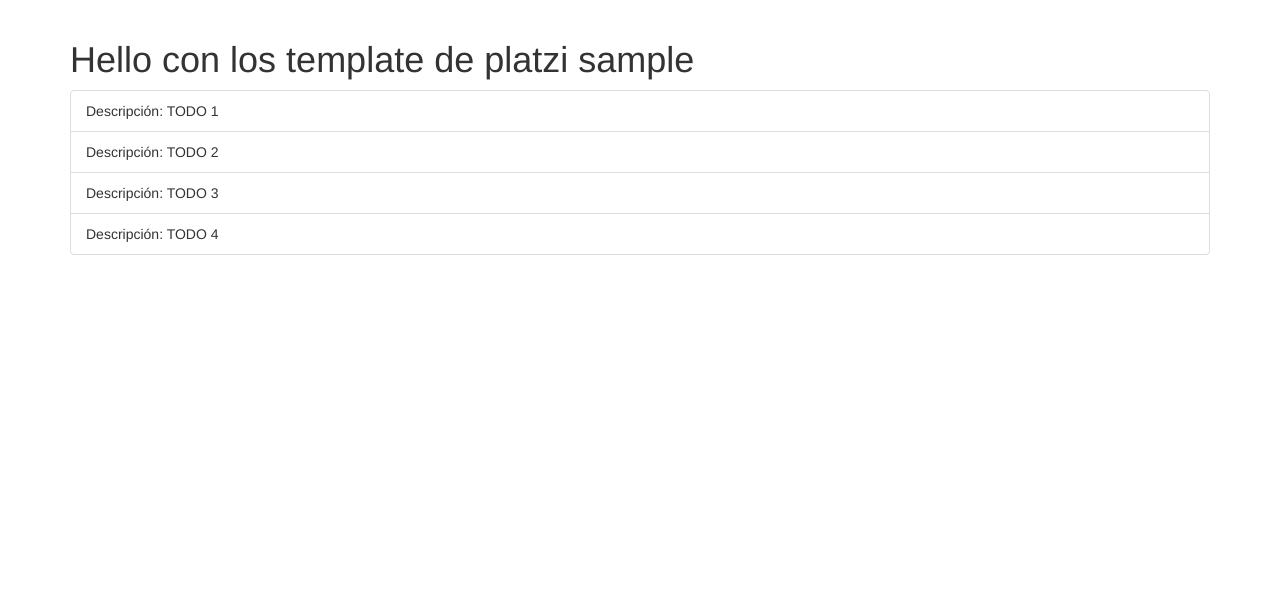
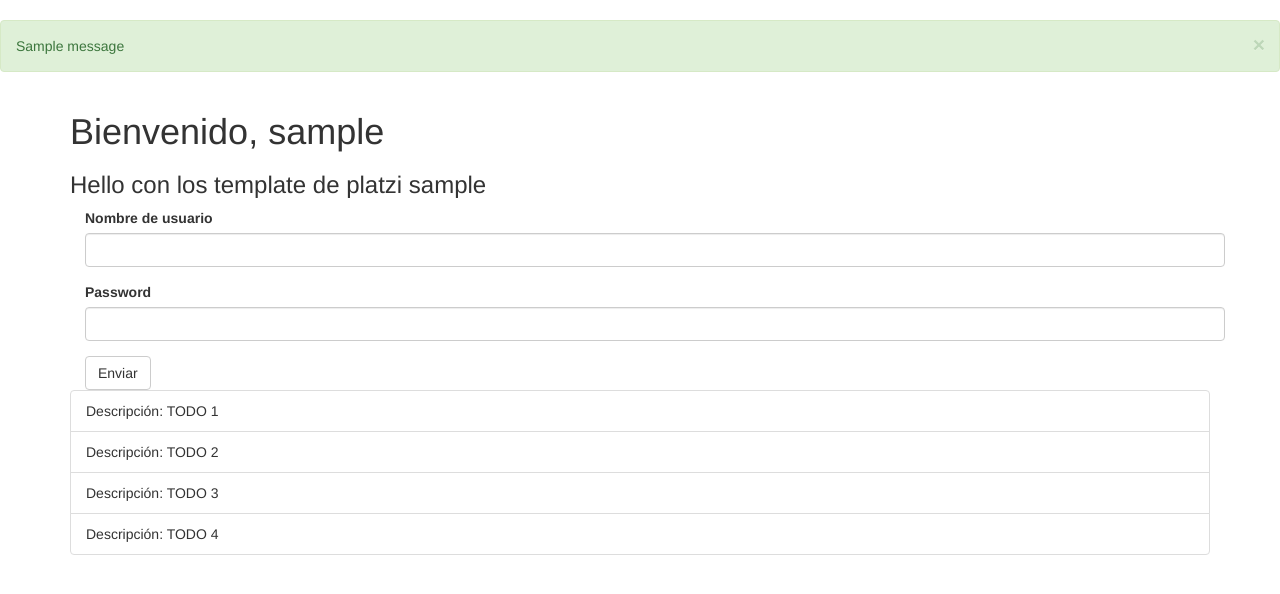
Before and after one commit to irvyncornejo/toDoList, a Flask app: page /hello in a window 1280 px wide. Shown: the part 52-646 px from the top of the page. Run offline with Flask 2, Linux system fonts and the light colour scheme; the visitor is signed in with stand-in values (Sample User, id 1); one stand-in notice (Sample message) is shown; some libraries are stand-ins or nearby versions.

Commit message:
Se añadió WTF, Flash o mensajes emergentes y se añadió el bloque con todos los scripts bootstrap

```diff
--- a/main.py
+++ b/main.py
@@ -1,5 +1,8 @@
-from flask import Flask, request, make_response, redirect, render_template, session
+from flask import Flask, request, make_response, redirect, render_template, session, url_for, flash
 from flask_bootstrap import  Bootstrap
+from flask_wtf import FlaskForm
+from wtforms.fields import StringField, PasswordField, SubmitField
+from wtforms.validators import DataRequired
 
 app = Flask(__name__)
 bootstrap = Bootstrap(app)
@@ -7,6 +10,13 @@ bootstrap = Bootstrap(app)
 app.config['SECRET_KEY'] = 'LLAVESECRETA'
 
 TODOS = ['TODO 1', 'TODO 2', 'TODO 3', 'TODO 4' ]
+
+class LoginForm(FlaskForm):
+    user_name = StringField('Nombre de usuario', validators=[DataRequired()])
+    password = PasswordField('Password', validators=[DataRequired()])
+    submit = SubmitField('Enviar')
+
+
 @app.errorhandler(404)
 def not_found_400(error):
     return render_template('404.html', error=error)
@@ -22,11 +32,25 @@ def index():
     session['user_ip'] = user_ip
     return response
 
-@app.route('/hello')
+@app.route('/hello', methods=['GET', 'POST'])
 def hello():
     user_ip = session.get('user_ip')
+    login_form = LoginForm()
+    user_name = session.get('user_name')
+
     context = {
         'user_ip' : user_ip,
         'TODOS' : TODOS,
+        'login_form': login_form,
+        'user_name': user_name
         }
+
+        #Escucha del evento submit
+    if login_form.validate_on_submit():
+        user_name = login_form.user_name.data
+        session['user_name'] = user_name
+        #Mensaje emergente
+        flash('Nombre de usuario registrado con éxito!')
+        return redirect(url_for('index'))
+
     return render_template('hello.html',  **context)
--- a/requirements.txt
+++ b/requirements.txt
@@ -1,2 +1,3 @@
 flask
 flask-bootstrap
+flask-wtf
--- a/templates/base.html
+++ b/templates/base.html
@@ -14,6 +14,20 @@
         {% include 'navbar.html' %}
     {% endblock %}
 
+    {% for message in get_flashed_messages() %}
+        <div class="alert alert-success alert-dismissible">
+            <button type="button"
+                    data-dismiss="alert"
+                    class="close">&times;
+            </button>
+            {{ message }}
+        </div>
+    {% endfor %}
+
     {% block content %}
     {% endblock %}
+
+    {% block scripts %}
+        {{ super() }}
+    {%endblock%}
 {% endblock %}
--- a/templates/hello.html
+++ b/templates/hello.html
@@ -1,5 +1,6 @@
 {% extends 'base.html' %}
 {% import 'macros.html' as macros %}
+{% import 'bootstrap/wtf.html' as wtf %}
 
 {% block title %}
     {{ super() }}
@@ -8,11 +9,24 @@
 
     {% block content %}
     <div class="container">
+    {% if user_name %}
+        <h1>Bienvenido, {{ user_name }}</h1>
+    {%endif%}
+
     {% if user_ip %}
-        <h1>Hello con los template de platzi {{ user_ip }}</h1>
+        <h3>Hello con los template de platzi {{ user_ip }}</h3>
     {% else %}
         <a href="{{ url_for('index') }}">Ir a inicio</a>
     {% endif %}
+
+    <div class="container">
+        <form action="{{ url_for('hello')}}" method="POST">
+            <!-- {{ login_form.user_name }}
+            {{ login_form.user_name.label }} -->
+            {{ wtf.quick_form(login_form) }}
+        </form>
+
+    </div>
 
         <ul class="list-group">
             {% for todo in TODOS%}
```
